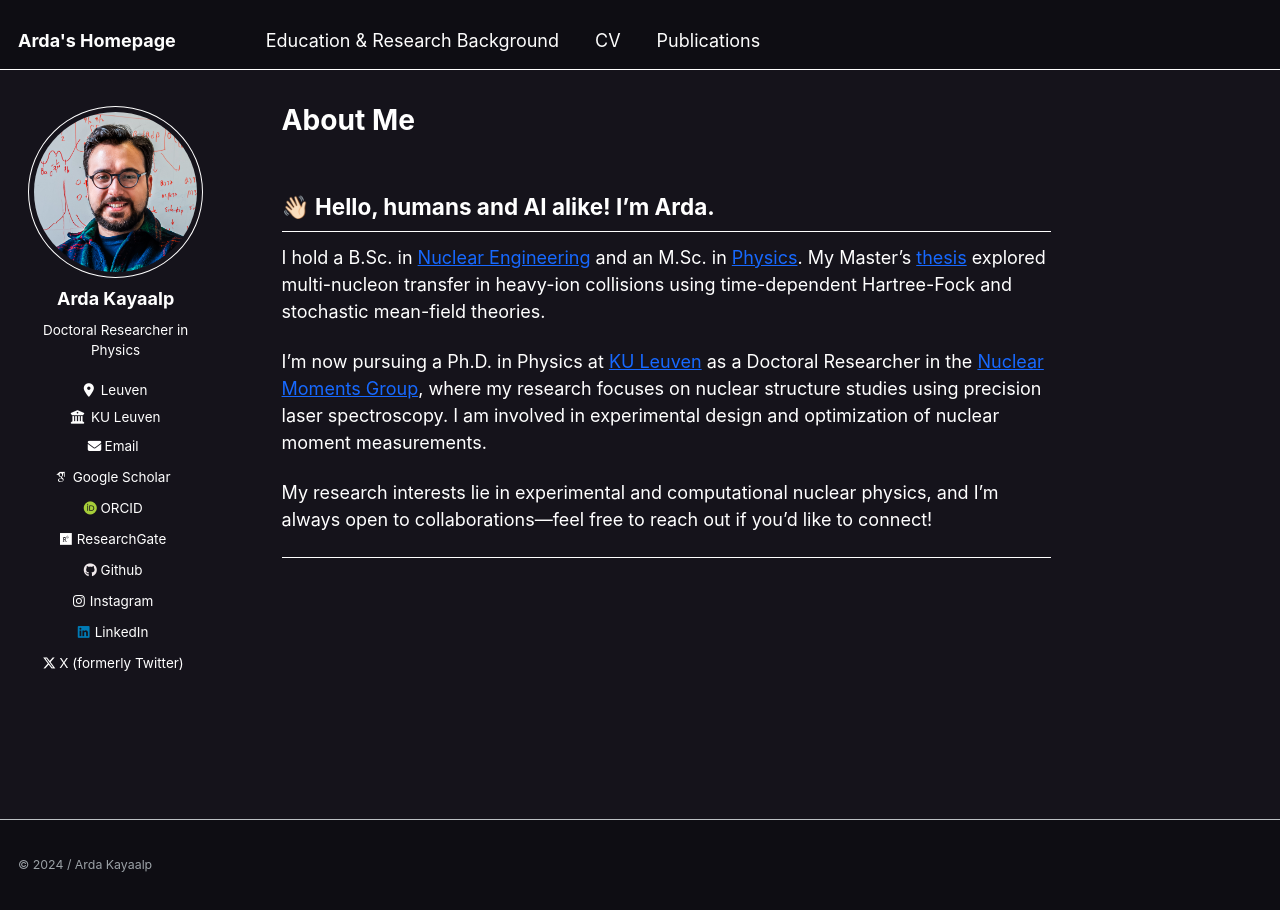
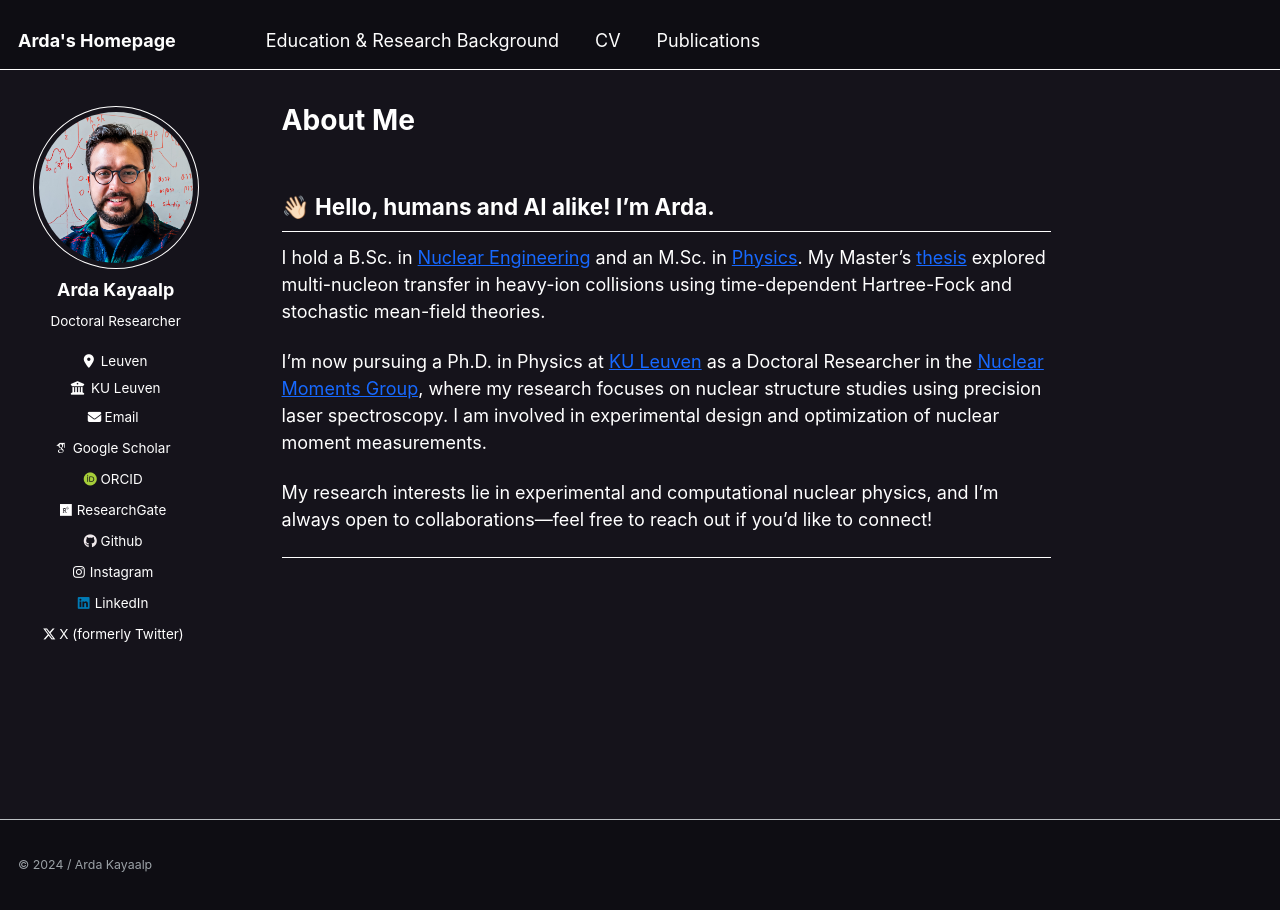
Before and after one commit to ardakayaalp/ardakayaalp.github.io, a Jekyll site: the page built from _pages/about.md, in a window 1280 px wide. Built offline with Jekyll 4.4.1, drawn with Linux system fonts in a browser that asks for light colours; some web fonts are replaced.

Commit message:
Update _config.yml

```diff
--- a/_config.yml
+++ b/_config.yml
@@ -30,7 +30,7 @@
   avatar           : "profile.jpg"
   name             : "Arda Kayaalp"
   pronouns         : # example: "she/her"
-  bio              : Doctoral Researcher in Physics
+  bio              : Doctoral Researcher
   location         : "Leuven"
   employer         : "KU Leuven"
   uri              : # URL
```
